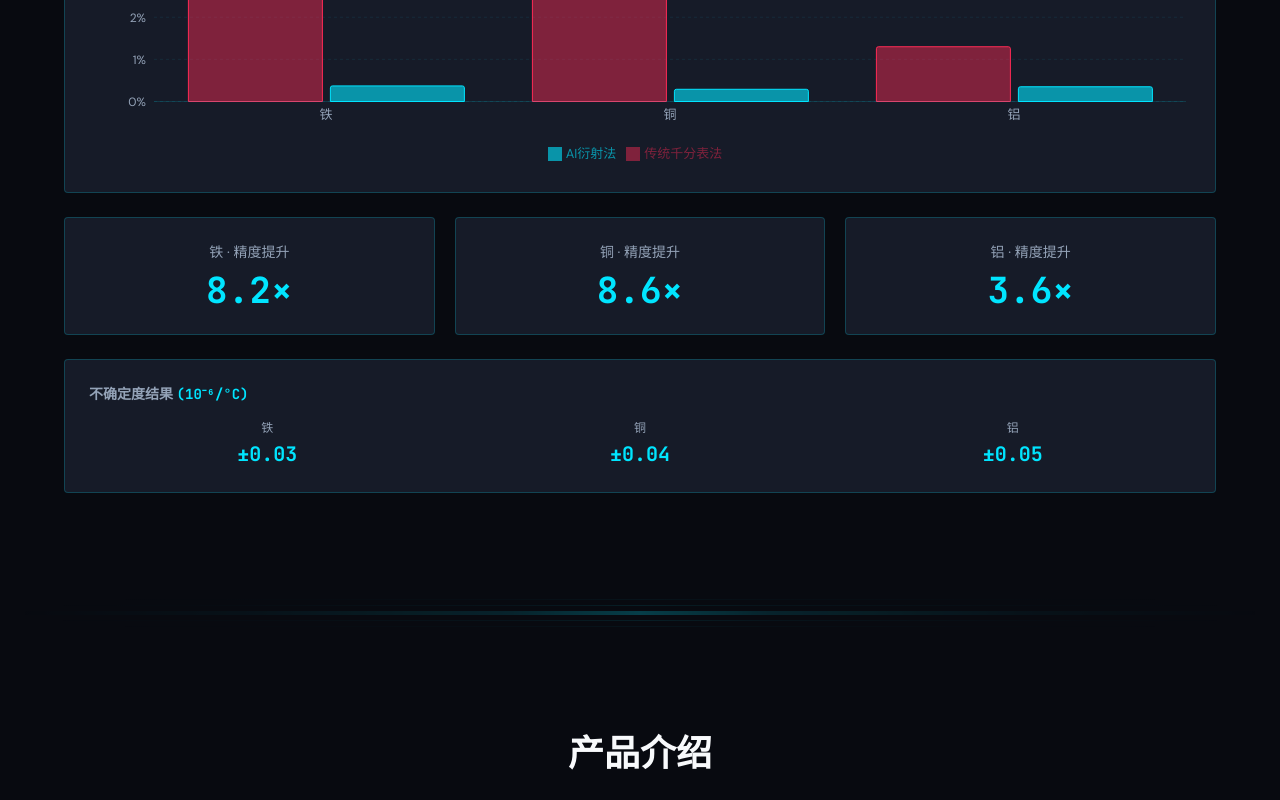
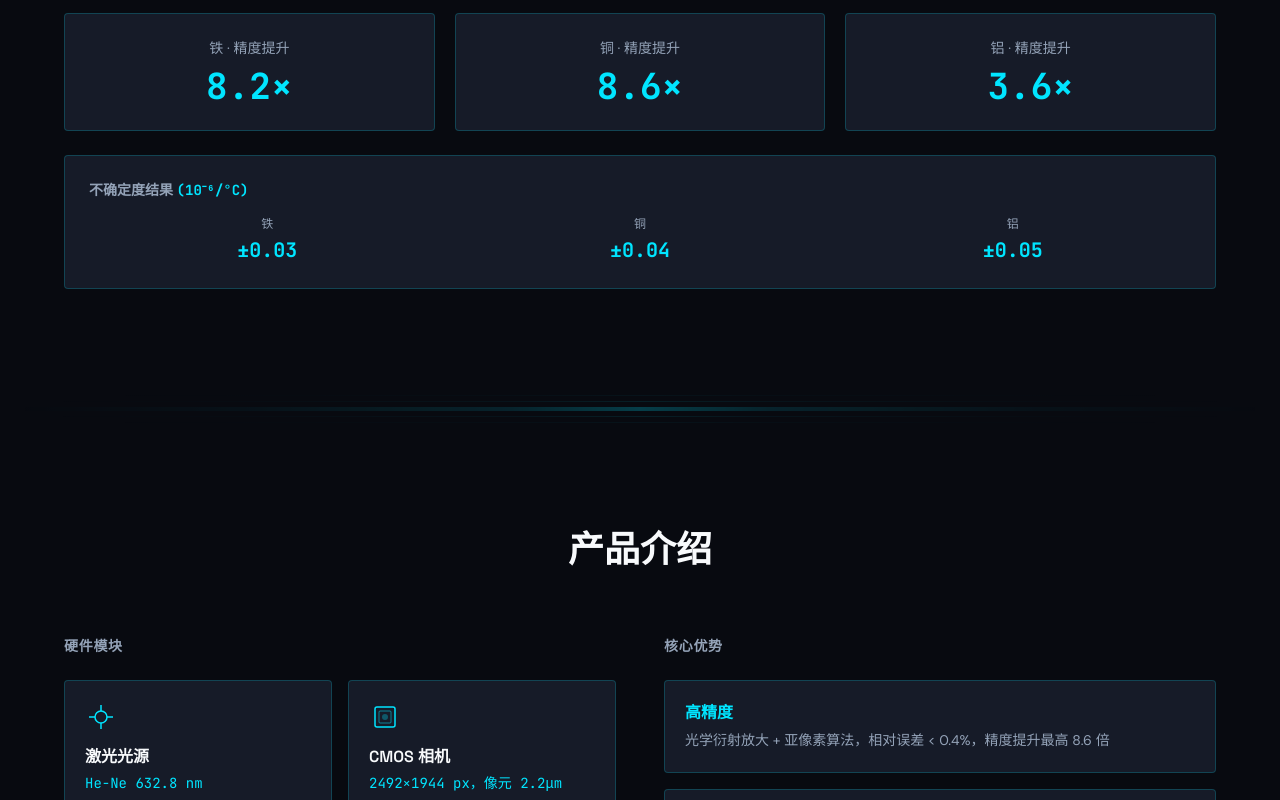
Before and after one commit to aLight1nG/guangxi-weizhan, a React (Vite) app: page / in a window 1280 px wide. Shown: the part 2000-2800 px from the top of the page. Built offline with nearby package versions, Linux system fonts and the light colour scheme.

Commit message:
细节优化+联系信息脱敏

```diff
--- a/src/sections/Contact.jsx
+++ b/src/sections/Contact.jsx
@@ -106,10 +106,13 @@ export default function Contact() {
           className="card p-8 text-center"
         >
           <p className="text-text-secondary text-sm">
-            联系邮箱：<span className="text-accent-cyan font-mono">2678733087@qq.com</span>
+            指导老师：<span className="text-accent-cyan">尹*</span>
           </p>
           <p className="text-text-secondary text-sm mt-2">
-            联系电话：<span className="text-accent-cyan font-mono">18185515702</span>
+            联系邮箱：<span className="text-accent-cyan font-mono">267******7@qq.com</span>
+          </p>
+          <p className="text-text-secondary text-sm mt-2">
+            联系电话：<span className="text-accent-cyan font-mono">181*******2</span>
           </p>
         </motion.div>
 
--- a/src/sections/Hero.jsx
+++ b/src/sections/Hero.jsx
@@ -70,7 +70,7 @@ export default function Hero() {
   return (
     <section
       id="hero"
-      className="relative min-h-screen flex flex-col items-center justify-center px-6 pt-20 pb-8 overflow-hidden"
+      className="relative flex flex-col items-center justify-center px-6 pt-24 pb-10 overflow-hidden"
     >
       <DiffractionBg />
 
--- a/src/sections/HowItWorks.jsx
+++ b/src/sections/HowItWorks.jsx
@@ -35,7 +35,7 @@ const formulas = [
 
 export default function HowItWorks() {
   return (
-    <section id="how-it-works" className="py-24 px-6">
+    <section id="how-it-works" className="pt-24 pb-12 px-6">
       <div className="max-w-5xl mx-auto">
         <motion.h2
           initial={{ opacity: 0, y: 8 }}
--- a/src/sections/PainPoints.jsx
+++ b/src/sections/PainPoints.jsx
@@ -48,7 +48,7 @@ export default function PainPoints() {
           痛点<span className="text-accent-red">与</span>破局
         </motion.h2>
 
-        <div className="grid md:grid-cols-2 gap-12 items-start">
+        <div className="grid md:grid-cols-2 gap-12 items-stretch">
           {/* Left: pain points (red) */}
           <div>
             <motion.h3
--- a/src/sections/Product.jsx
+++ b/src/sections/Product.jsx
@@ -59,12 +59,27 @@ const modules = [
   },
 ]
 
-const aiSteps = [
-  '上传图像',
-  '灰度增强',
-  '梯度方差选行',
-  '高斯亚像素拟合',
-  '输出 CTE + 不确定度',
+const advantages = [
+  {
+    title: '高精度',
+    desc: '光学衍射放大 + 亚像素算法，相对误差 < 0.4%，精度提升最高 8.6 倍',
+  },
+  {
+    title: '低成本',
+    desc: '整机 BOM 成本约 ¥4,450，仅为进口设备的 5%',
+  },
+  {
+    title: '全自动',
+    desc: 'AI 自动识别衍射条纹并解算 CTE，无需人工读数，单次测量 < 10 分钟',
+  },
+  {
+    title: '易部署',
+    desc: '模块化设计，即插即用，适配现有高校物理实验室环境',
+  },
+  {
+    title: '可溯源',
+    desc: '全流程数据自动记录，实验结果可追溯、可复现',
+  },
 ]
 
 export default function Product() {
@@ -107,33 +122,28 @@ export default function Product() {
             </div>
           </div>
 
-          {/* Right: AI pipeline timeline */}
+          {/* Right: product advantages */}
           <div>
             <h3 className="font-heading font-semibold text-text-secondary text-sm uppercase tracking-wider mb-6">
-              AI 算法流程
+              核心优势
             </h3>
-            <div className="relative pl-8">
-              {/* Vertical line */}
-              <div className="absolute left-3 top-2 bottom-2 w-px bg-accent-cyan/30" />
-              {aiSteps.map((step, i) => (
+            <div className="space-y-4">
+              {advantages.map((a, i) => (
                 <motion.div
-                  key={step}
+                  key={a.title}
                   custom={i}
                   variants={fadeUp}
                   initial="hidden"
                   whileInView="visible"
                   viewport={{ once: true }}
-                  className="relative mb-8 last:mb-0"
+                  className="card p-5 border-accent-cyan/20 hover:border-accent-cyan/50"
                 >
-                  {/* Dot */}
-                  <div className="absolute -left-5 top-1 w-3 h-3 rounded-full border-2 border-accent-cyan bg-bg-primary" />
-                  {/* Step content */}
-                  <div className="card p-4">
-                    <span className="font-mono text-accent-cyan text-sm mr-2">
-                      {String(i + 1).padStart(2, '0')}
-                    </span>
-                    <span className="text-base text-text-primary">{step}</span>
-                  </div>
+                  <h4 className="font-heading font-semibold text-accent-cyan text-base">
+                    {a.title}
+                  </h4>
+                  <p className="mt-1 text-sm text-text-secondary leading-relaxed">
+                    {a.desc}
+                  </p>
                 </motion.div>
               ))}
             </div>
```
